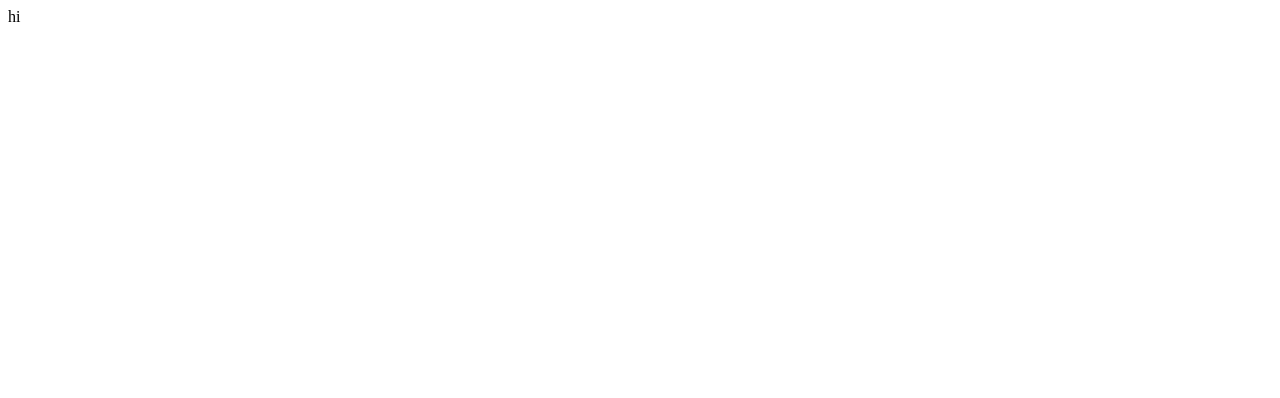
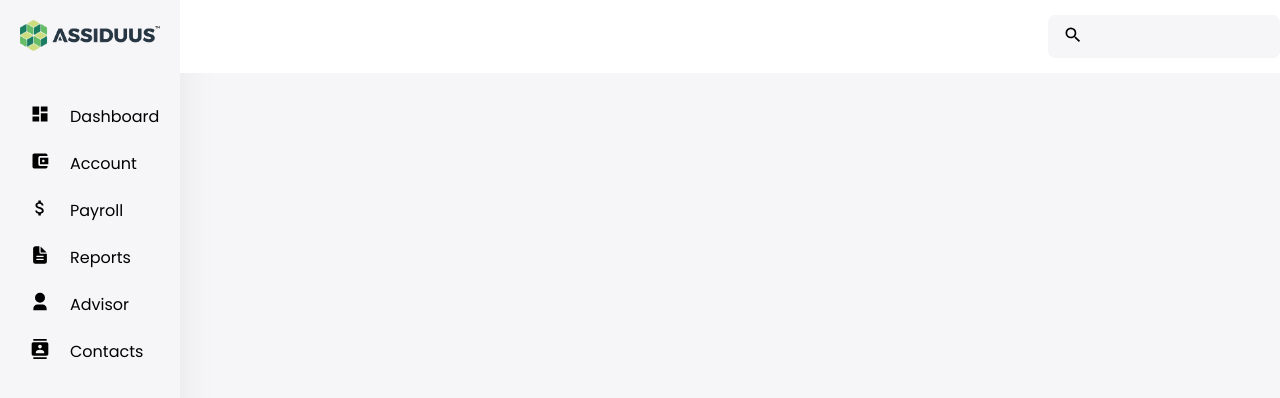
Before and after one commit to Vaishali2127/assiduus, a React (Vite) app: page / in a window 1280 px wide. Shown: the top 398 px of the page. Built offline with nearby package versions, Linux system fonts and the light colour scheme.

Commit message:
add sidebar and navbar

```diff
--- a/index.html
+++ b/index.html
@@ -3,6 +3,12 @@
   <head>
     <meta charset="UTF-8" />
     <link rel="icon" type="image/svg+xml" href="/vite.svg" />
+    <link rel="preconnect" href="https://fonts.googleapis.com" />
+    <link rel="preconnect" href="https://fonts.gstatic.com" crossorigin />
+    <link
+      href="https://fonts.googleapis.com/css2?family=Poppins:wght@400;500;600;700;800&display=swap"
+      rel="stylesheet"
+    />
     <meta name="viewport" content="width=device-width, initial-scale=1.0" />
     <title>Assiduus - Assignment</title>
   </head>
--- a/package.json
+++ b/package.json
@@ -11,10 +11,13 @@
   },
   "dependencies": {
     "@mui/core": "^5.0.0-alpha.54",
+    "@mui/icons-material": "^5.14.16",
     "@mui/material": "^5.14.16",
     "@mui/system": "^5.14.16",
     "react": "^18.2.0",
-    "react-dom": "^18.2.0"
+    "react-dom": "^18.2.0",
+    "react-icons": "^4.11.0",
+    "styled-components": "^6.1.0"
   },
   "devDependencies": {
     "@types/react": "^18.2.15",
--- a/src/App.css
+++ b/src/App.css
@@ -1,3 +1,9 @@
+#root {
+  margin: 0;
+  font-family: 'Poppins', sans-serif;
+  background: #f6f6f8;
+}
+
 /* #root {
   max-width: 1280px;
   margin: 0 auto;
--- a/src/App.jsx
+++ b/src/App.jsx
@@ -1,13 +1,16 @@
 import { useState } from 'react';
+import Sidebar from './components/sidebar';
 
-// import './App.css';
+import './App.css';
 
 function App() {
   const [count, setCount] = useState(0);
 
   return (
     <>
-      <div>hi</div>
+      <div>
+        <Sidebar />
+      </div>
     </>
   );
 }
--- /dev/null
+++ b/src/components/index.js
@@ -0,0 +1 @@
+export { default as Sidebar } from './sidebar';
--- /dev/null
+++ b/src/components/navbar/navbar.jsx
@@ -0,0 +1,42 @@
+import React from 'react';
+import styled from 'styled-components';
+import { MdOutlineSearch } from 'react-icons/md';
+
+const UpperWrapper = styled.div`
+  background-color: #fff;
+  display: flex;
+  width: 100%;
+  justify-content: end;
+  padding: 15px 0;
+
+  .search-wrapper {
+    background-color: #f6f6f8;
+    border-radius: 7px;
+    padding-left: 15px;
+  }
+
+  .search {
+    padding: 10px;
+    border: none;
+    background-color: #f6f6f8;
+    border-radius: 7px;
+  }
+`;
+
+const Navbar = () => {
+  return (
+    <UpperWrapper>
+      <div className="search-wrapper">
+        <MdOutlineSearch style={{ paddingTop: '10px' }} size={20} />
+        <input
+          className="search"
+          id="outlined-basic"
+          //   variant="outlined"
+          label="Search"
+        />
+      </div>
+    </UpperWrapper>
+  );
+};
+
+export default Navbar;
--- /dev/null
+++ b/src/components/sidebar.jsx
@@ -0,0 +1,99 @@
+import React from 'react';
+import styled from 'styled-components';
+
+import {
+  MdDashboard,
+  MdAccountBalanceWallet,
+  MdOutlineAttachMoney,
+  MdContacts,
+} from 'react-icons/md';
+import { IoDocumentText } from 'react-icons/io5';
+import { RiUser3Fill } from 'react-icons/ri';
+
+import Logo from '../assets/Assiduus-Logo.png';
+import Navbar from './navbar/navbar';
+
+const Wrapper = styled.div`
+  display: flex;
+`;
+
+const LeftWrapper = styled.div`
+  display: flex;
+  flex-direction: column;
+  width: 13rem;
+  /* width: fit-content; */
+  height: 100vh;
+  box-shadow: 14px -2px 47px -24px rgba(0, 0, 0, 0.1);
+`;
+const LogoWrapper = styled.div`
+  padding: 20px;
+`;
+const ListGroup = styled.ul`
+  list-style: none;
+  /* padding: 20px 0; */
+  padding: 0;
+  /* margin: 0 auto; */
+
+  .hover {
+    :hover {
+      background-color: #47b747;
+      color: #fff;
+    }
+  }
+`;
+const ListItem = styled.li`
+  display: flex;
+  padding: 10px;
+  padding-left: 30px;
+
+  /* width: fit-content; */
+`;
+
+const ListIcon = styled.div``;
+
+const ListTitle = styled.p`
+  margin: 0;
+  padding-left: 20px;
+`;
+
+const RightWrapper = styled.div`
+  width: 100%;
+`;
+
+const Sidebar = () => {
+  const navbar = [
+    { id: 1, title: 'Dashboard', iconImg: <MdDashboard size={20} /> },
+    { id: 2, title: 'Account', iconImg: <MdAccountBalanceWallet size={20} /> },
+    { id: 3, title: 'Payroll', iconImg: <MdOutlineAttachMoney size={20} /> },
+    { id: 4, title: 'Reports', iconImg: <IoDocumentText size={20} /> },
+    { id: 5, title: 'Advisor', iconImg: <RiUser3Fill size={20} /> },
+    { id: 6, title: 'Contacts', iconImg: <MdContacts size={20} /> },
+  ];
+
+  return (
+    <Wrapper>
+      <LeftWrapper>
+        <LogoWrapper>
+          <img src={Logo} alt="" width={140} />
+        </LogoWrapper>
+        <ListGroup>
+          {navbar.map((item) => {
+            return (
+              <div className="hover" key={item.id}>
+                <ListItem>
+                  <ListIcon>{item.iconImg}</ListIcon>
+                  <ListTitle>{item.title}</ListTitle>
+                </ListItem>
+              </div>
+            );
+          })}
+        </ListGroup>
+      </LeftWrapper>
+      <RightWrapper>
+        <Navbar />
+      </RightWrapper>
+    </Wrapper>
+  );
+};
+
+export default Sidebar;
--- a/src/index.css
+++ b/src/index.css
@@ -1,3 +1,7 @@
+body {
+  margin: 0;
+}
+
 /* :root {
   font-family: Inter, system-ui, Avenir, Helvetica, Arial, sans-serif;
   line-height: 1.5;
--- a/src/main.jsx
+++ b/src/main.jsx
@@ -1,7 +1,7 @@
 import React from 'react';
 import ReactDOM from 'react-dom/client';
 import App from './App.jsx';
-// import './index.css'
+import './index.css';
 
 ReactDOM.createRoot(document.getElementById('root')).render(
   <React.StrictMode>
```
Also changed, not shown: src/components/navbar/styles.js (added), 1 other file (tests, documents, lock files or other folders).
